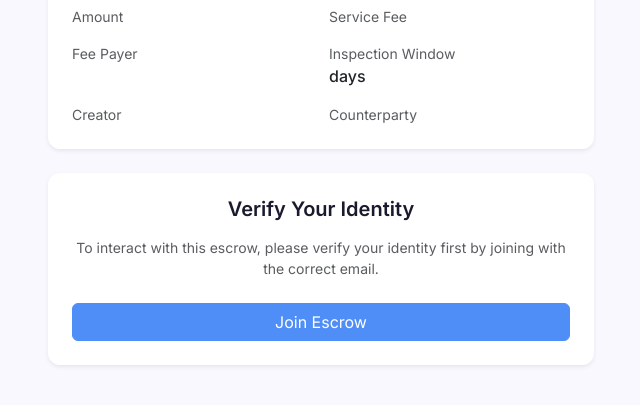
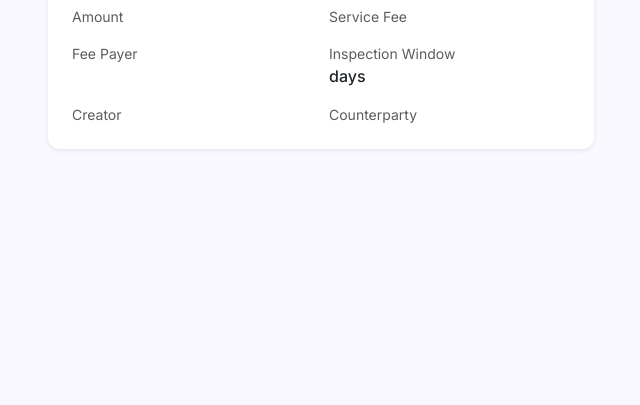
Before and after one commit to Dekantiok/trustcrow, a Django app: template templates/escrow/contract_detail.html in a window 1280 px wide. Shown: the part 168-573 px from the top of the page, without its empty margins (319-959 px from the left). Run offline with Django 5.2, Linux system fonts and the light colour scheme; the template is opened without the code that fills it, so the values that code supplies are empty.

Commit message:
Remove redundant verify identity block

```diff
--- a/templates/escrow/contract_detail.html
+++ b/templates/escrow/contract_detail.html
@@ -51,16 +51,6 @@
                 </div>
             </div>
         </div>
-
-        {% if not current_user %}
-        <div class="card card-custom shadow-sm mb-3">
-            <div class="card-body p-4 text-center">
-                <h5 class="text-navy fw-bold mb-3">Verify Your Identity</h5>
-                <p class="text-muted small mb-4">To interact with this escrow, please verify your identity first by joining with the correct email.</p>
-                <a href="{% url 'join_escrow_page' %}" class="btn btn-primary-custom w-100">Join Escrow</a>
-            </div>
-        </div>
-        {% endif %}
 
         {% if show_payment_button %}
         <div class="card card-custom shadow-sm border-primary">
```
